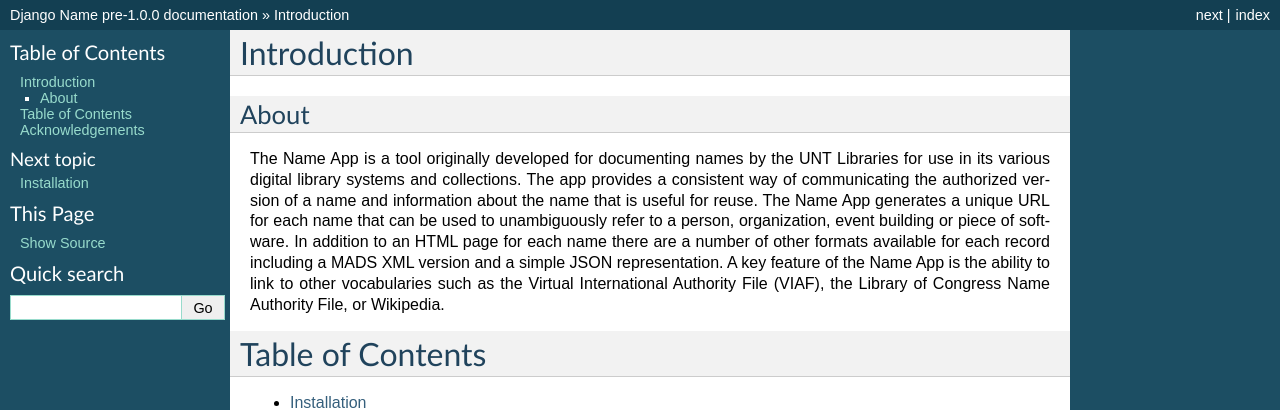
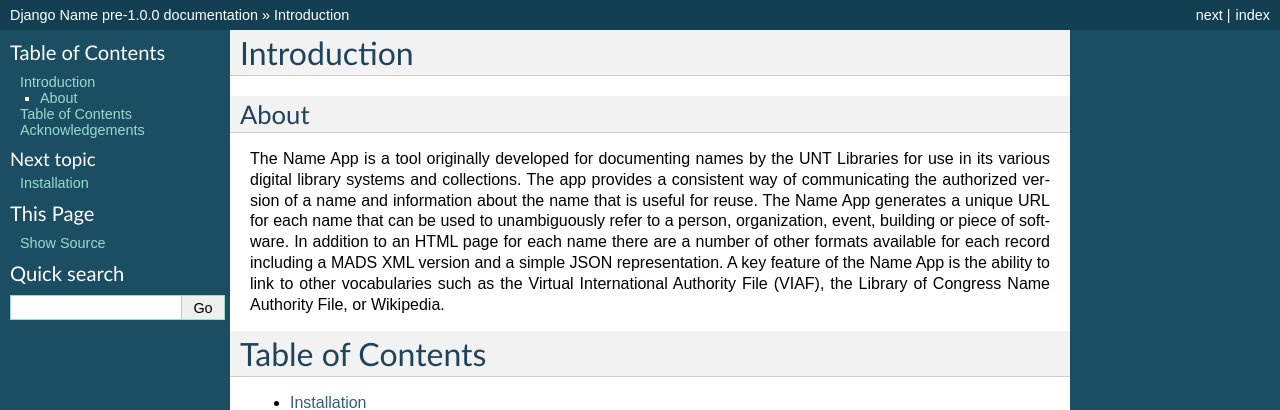
Before and after one commit to unt-libraries/django-name, a Sphinx documentation site: the page built from docs/index.rst, in a window 1280 px wide. Shown: the top 410 px of the page. Built offline with Sphinx 7.4.7, drawn with Linux system fonts in a browser that asks for light colours.

Commit message:
Add a missing comma.

```diff
--- a/docs/index.rst
+++ b/docs/index.rst
@@ -9,7 +9,7 @@
 About
 -----
 
-The Name App is a tool originally developed for documenting names by the UNT Libraries for use in its various digital library systems and collections. The app provides a consistent way of communicating the authorized version of a name and information about the name that is useful for reuse. The Name App generates a unique URL for each name that can be used to unambiguously refer to a person, organization, event building or piece of software. In addition to an HTML page for each name there are a number of other formats available for each record including a MADS XML version and a simple JSON representation. A key feature of the Name App is the ability to link to other vocabularies such as the Virtual International Authority File (VIAF), the Library of Congress Name Authority File, or Wikipedia.
+The Name App is a tool originally developed for documenting names by the UNT Libraries for use in its various digital library systems and collections. The app provides a consistent way of communicating the authorized version of a name and information about the name that is useful for reuse. The Name App generates a unique URL for each name that can be used to unambiguously refer to a person, organization, event, building or piece of software. In addition to an HTML page for each name there are a number of other formats available for each record including a MADS XML version and a simple JSON representation. A key feature of the Name App is the ability to link to other vocabularies such as the Virtual International Authority File (VIAF), the Library of Congress Name Authority File, or Wikipedia.
 
 Table of Contents
 =================
```
